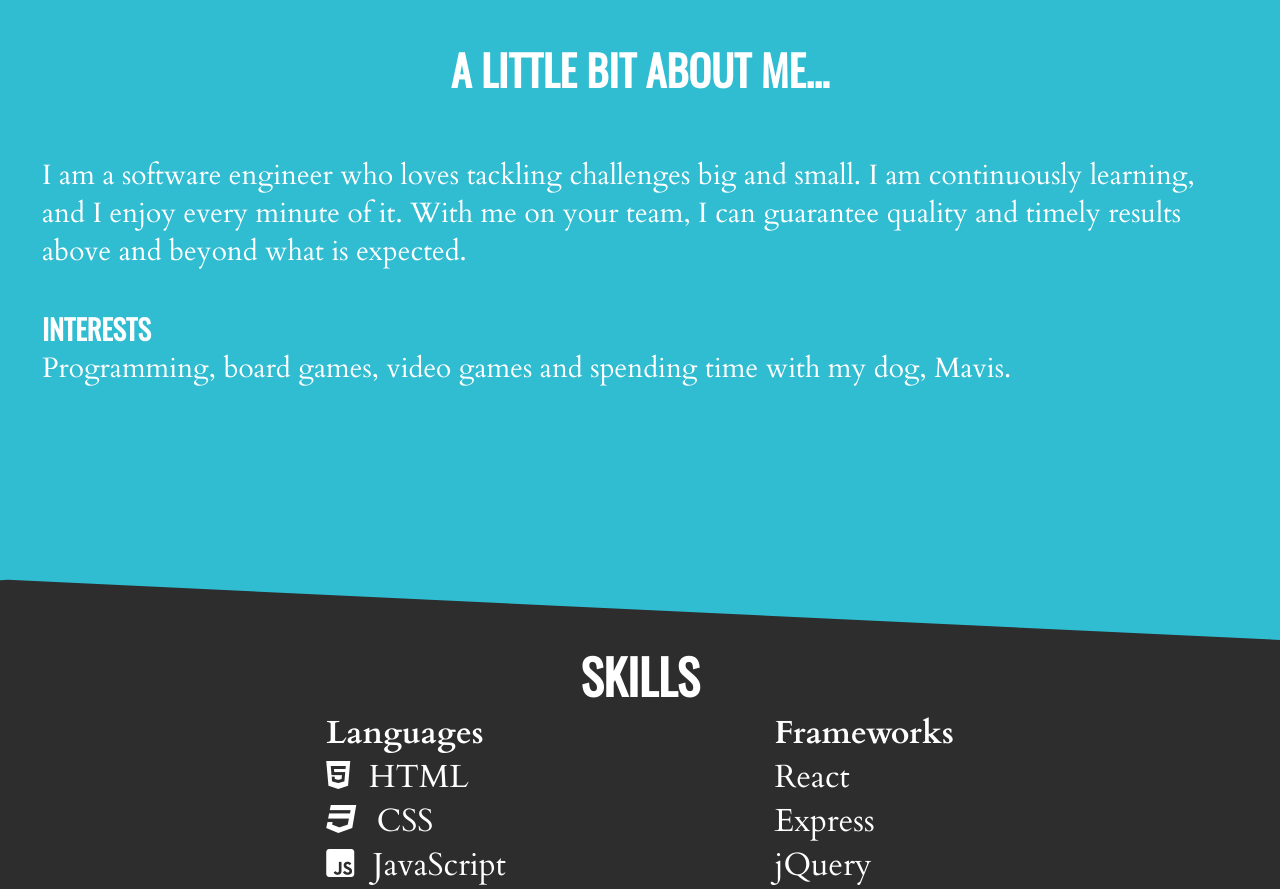
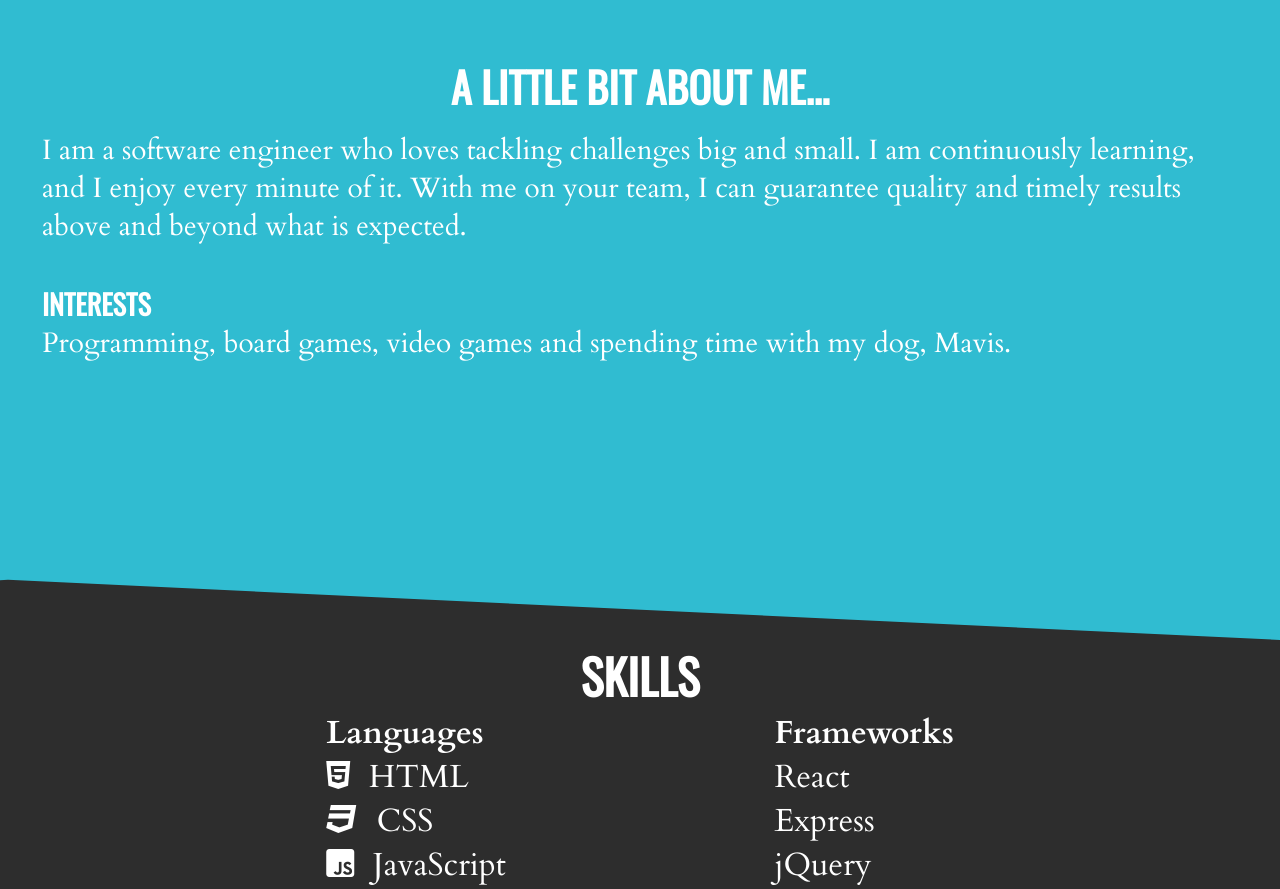
Before and after one commit to ttrosvig/portfolio-website, a React (Create React App) app: page / in a window 1280 px wide. Shown: the part 960-1849 px from the top of the page. Built offline with nearby package versions, Linux system fonts and the light colour scheme.

Commit message:
adjusted margins again

```diff
--- a/src/styles/AboutMe.css
+++ b/src/styles/AboutMe.css
@@ -15,7 +15,7 @@
 }
 
 .AboutMe-text-container {
-	margin: 2em 1.5em;
+	margin: 0.5em 1.5em 2.25em 1.5em;
 }
 
 /* SVG Styles */
```
